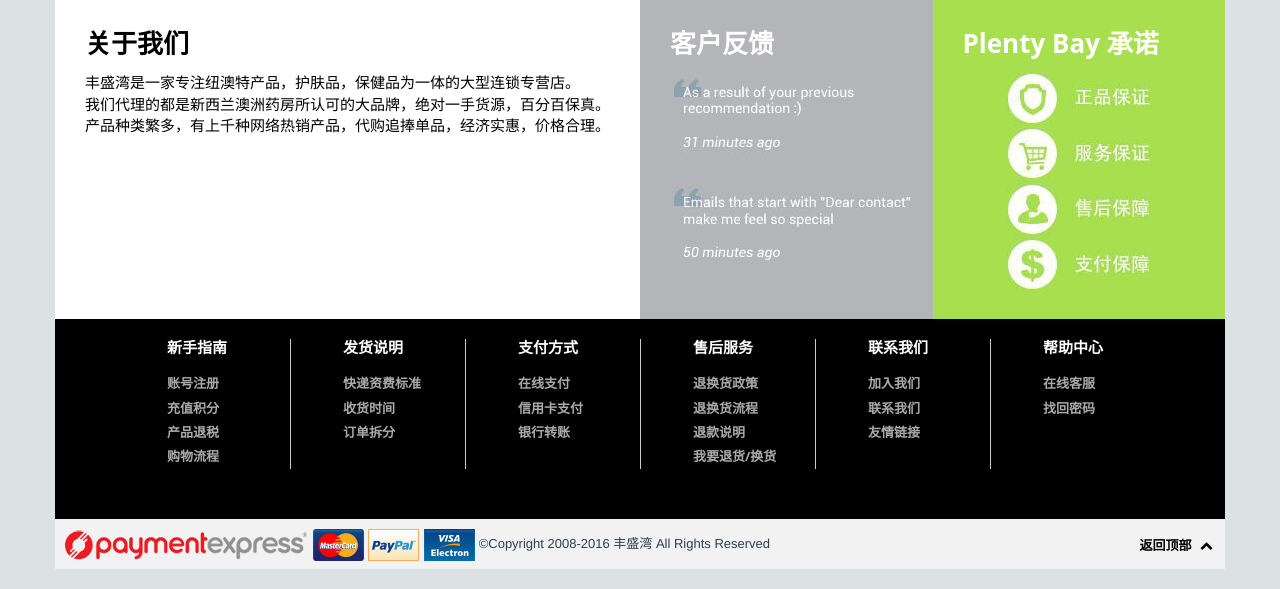
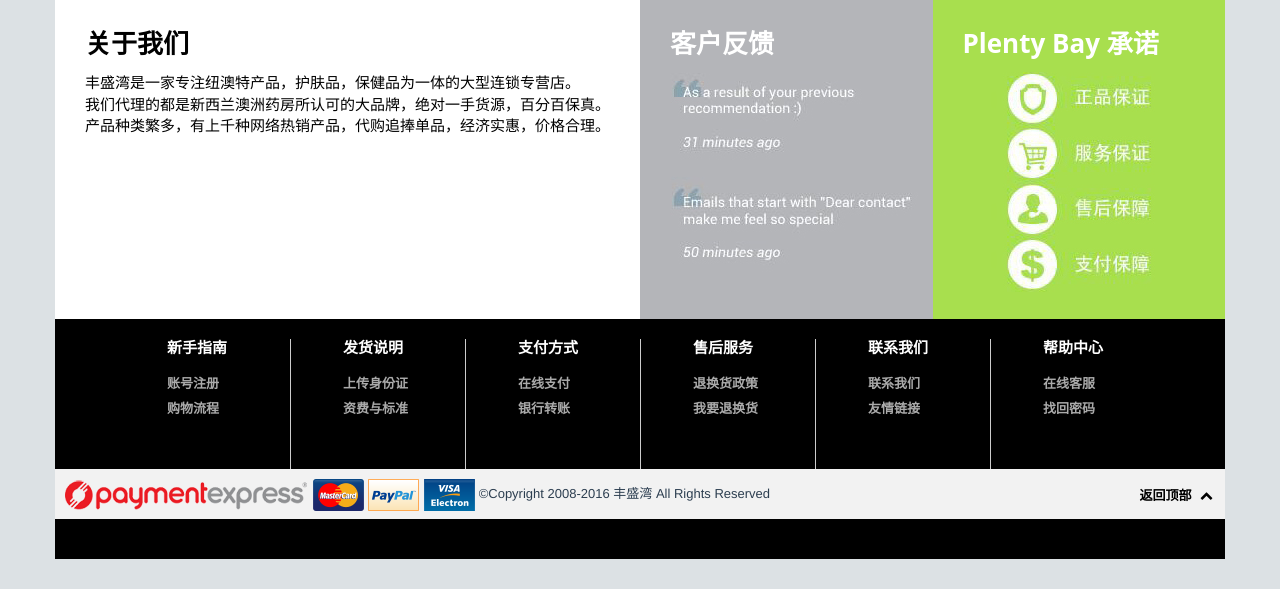
Before and after one commit to presentianz/b2c, a Symfony app: template app/Resources/views/Order/default/cart.html.twig in a window 1280 px wide. Shown: the part 534-1123 px from the top of the page. Run offline with Twig, Linux system fonts and the light colour scheme; the template is opened without the code that fills it, so the values that code supplies are empty; some libraries are stand-ins or nearby versions.

Commit message:
bottm footer modified.

```diff
--- a/app/Resources/views/layout_main.html.twig
+++ b/app/Resources/views/layout_main.html.twig
@@ -167,36 +167,29 @@
             <div class="footer-up">
             <div class="col-xs-2">
                 <h5>新手指南</h5><br>
-                <a href="{{ path('contact') }}"><h6>账号注册</h6></a>
-                <a href="{{ path('homepage') }}"><h6>充值积分</h6></a>
-                <a href="{{ path('homepage') }}"><h6>产品退税</h6></a>
+                <a href="{{ path('homepage') }}"><h6>账号注册</h6></a>
                 <a href="{{ path('homepage') }}"><h6>购物流程</h6></a>
             </div>
             <div class="col-xs-2">
                 <h5>发货说明</h5><br>
-                <a href="{{ path('homepage') }}"><h6>快递资费标准</h6></a>
-                <a href="{{ path('homepage') }}"><h6>收货时间</h6></a>
-                <a href="{{ path('homepage') }}"><h6>订单拆分</h6></a>
+                <a href="{{ path('homepage') }}"><h6>上传身份证</h6></a>
+                <a href="{{ path('homepage') }}"><h6>资费与标准</h6></a>
             </div>
             <div class="col-xs-2">
                 <h5>支付方式</h5><br>
-                <a href="payment.html"><h6>在线支付</h6></a>
-                <a href="{{ path('homepage') }}"><h6>信用卡支付</h6></a>
+                <a href="{{ path('homepage') }}"><h6>在线支付</h6></a>
                 <a href="{{ path('homepage') }}"><h6>银行转账</h6></a>
 
             </div>
             <div class="col-xs-2">
                 <h5>售后服务</h5><br>
                 <a href="{{ path('homepage') }}"><h6>退换货政策</h6></a>
-                <a href="{{ path('homepage') }}"><h6>退换货流程</h6></a>
-                <a href="{{ path('homepage') }}"><h6>退款说明</h6></a>
-                <a href="{{ path('homepage') }}"><h6>我要退货/换货</h6></a>
+                <a href="{{ path('homepage') }}"><h6>我要退换货</h6></a>
             </div>
             <div class="col-xs-2">
                 <h5>联系我们</h5><br>
-                <a href="{{ path('contact') }}"><h6>加入我们</h6></a>
                 <a href="{{ path('contact') }}"><h6>联系我们</h6></a>
-                <a href="{{ path('homepage') }}"><h6>友情链接</h6></a>
+                <a href="{{ path('contact') }}"><h6>友情链接</h6></a>
             </div>
              <div class="col-xs-2">
                 <h5>帮助中心</h5><br>
--- a/web/css/style.css
+++ b/web/css/style.css
@@ -1349,7 +1349,7 @@
 }
 #footer .footer-up {
     padding: 60px;
-    height: 240px;
+    height: 155px;
 }
 
 #footer h5 {
```
